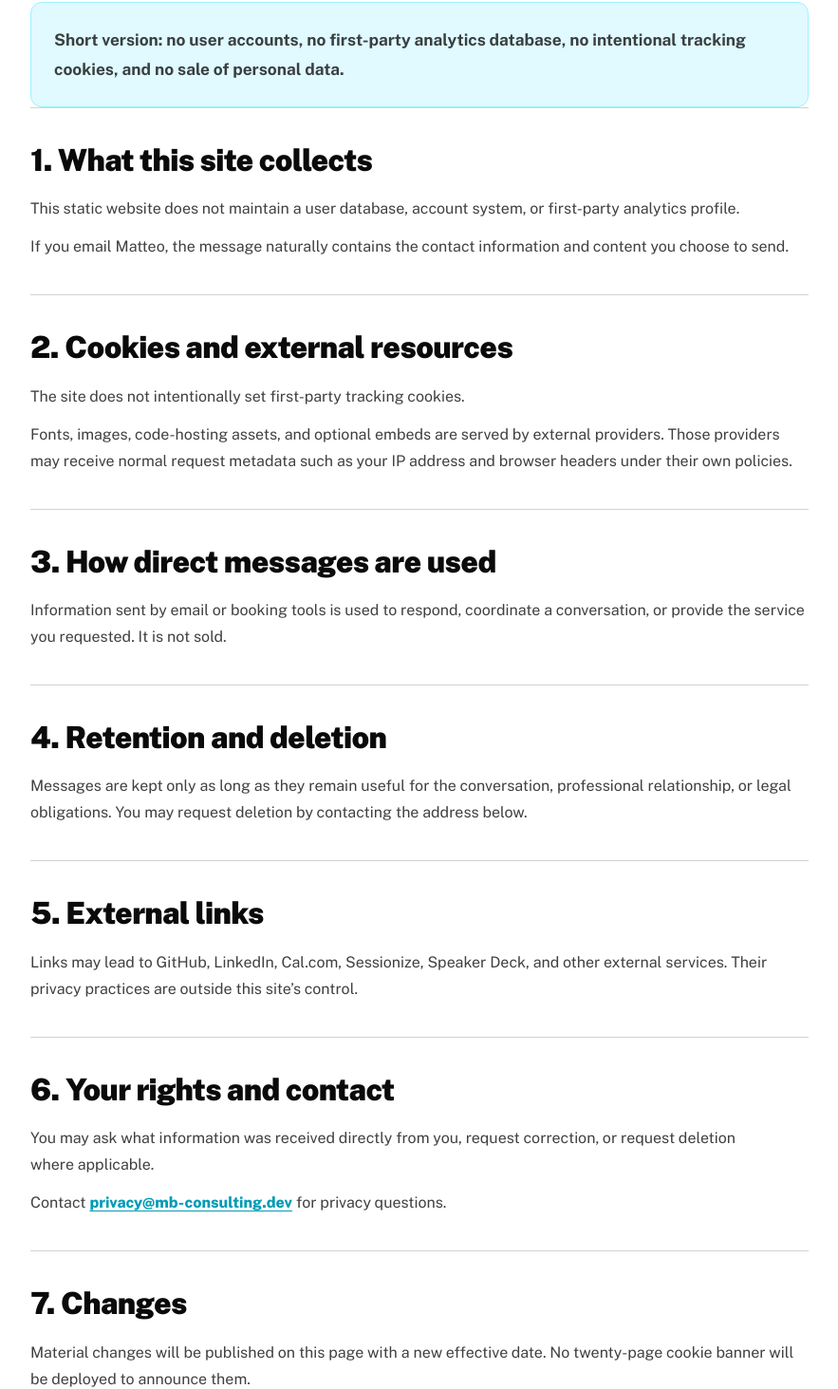
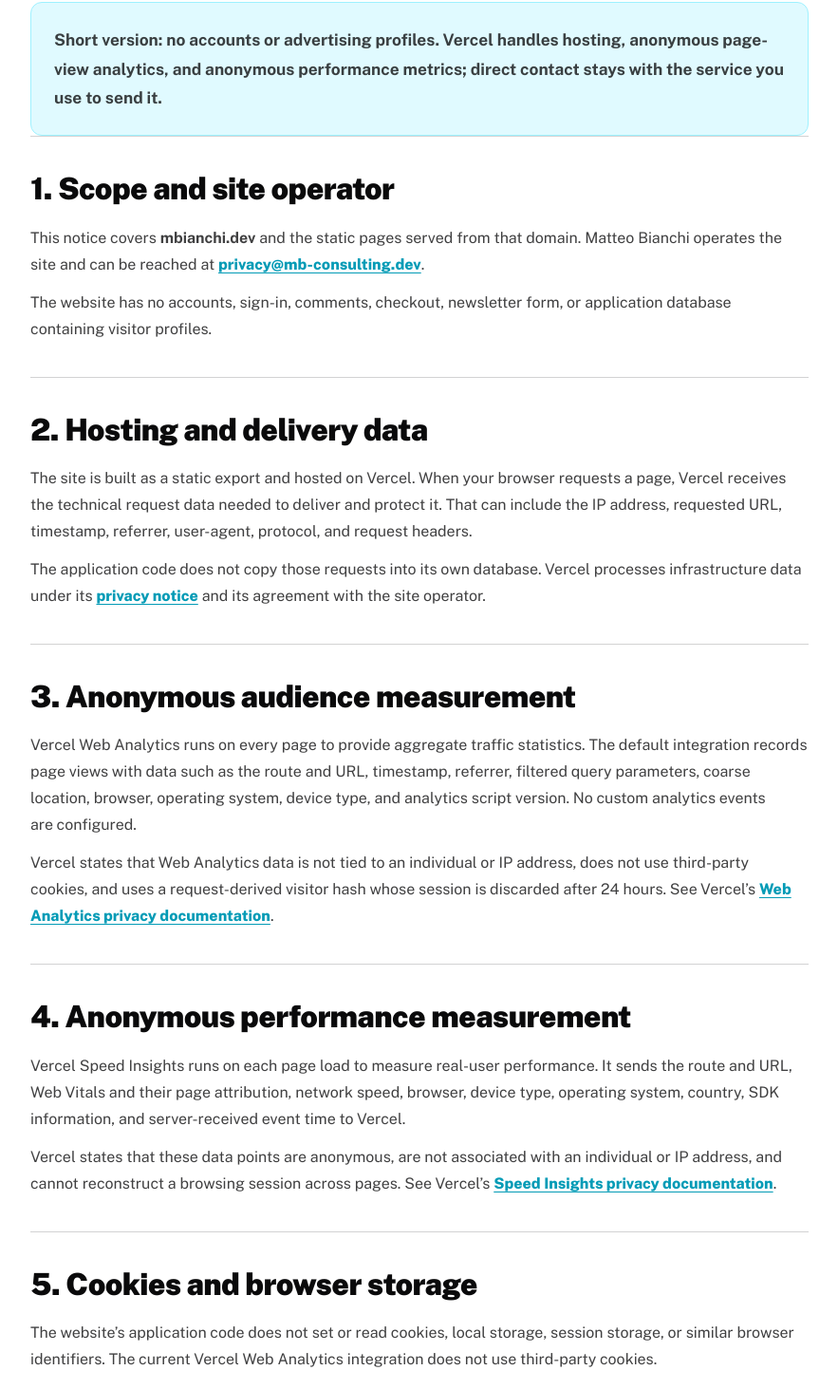
Before and after one commit to mbianchidev/mock-startup-website, a Next.js app: page /privacy in a window 1280 px wide. Shown: the part 974-2437 px from the top of the page at 95% size, without its empty margins (198-1081 px from the left). Built offline with nearby package versions, Linux system fonts and the light colour scheme.

Commit message:
feat: add privacy and cookie policies

```diff
--- a/src/app/privacy/page.tsx
+++ b/src/app/privacy/page.tsx
@@ -1,56 +1,68 @@
+import Link from 'next/link'
 import { LegalDocument } from '@/components/LegalDocument'
 import { createPageMetadata } from '@/lib/siteMetadata'
 
 export const metadata = createPageMetadata({
   title: 'Privacy — Matteo',
-  description: 'A plain-language privacy policy for the Matteo static website.',
+  description: 'How the Matteo website handles hosting data, anonymous measurement, and direct contact.',
   path: '/privacy/',
 })
 
 const sections = [
   {
-    title: 'What this site collects',
+    title: 'Scope and site operator',
     paragraphs: [
-      <>This static website does not maintain a user database, account system, or first-party analytics profile.</>,
-      <>If you email Matteo, the message naturally contains the contact information and content you choose to send.</>,
+      <>This notice covers <strong>mbianchi.dev</strong> and the static pages served from that domain. Matteo Bianchi operates the site and can be reached at <a href="mailto:privacy@mb-consulting.dev">privacy@mb-consulting.dev</a>.</>,
+      <>The website has no accounts, sign-in, comments, checkout, newsletter form, or application database containing visitor profiles.</>,
     ],
   },
   {
-    title: 'Cookies and external resources',
+    title: 'Hosting and delivery data',
     paragraphs: [
-      <>The site does not intentionally set first-party tracking cookies.</>,
-      <>Fonts, images, code-hosting assets, and optional embeds are served by external providers. Those providers may receive normal request metadata such as your IP address and browser headers under their own policies.</>,
+      <>The site is built as a static export and hosted on Vercel. When your browser requests a page, Vercel receives the technical request data needed to deliver and protect it. That can include the IP address, requested URL, timestamp, referrer, user-agent, protocol, and request headers.</>,
+      <>The application code does not copy those requests into its own database. Vercel processes infrastructure data under its <a href="https://vercel.com/legal/privacy-notice" target="_blank" rel="noopener noreferrer">privacy notice</a> and its agreement with the site operator.</>,
     ],
   },
   {
-    title: 'How direct messages are used',
+    title: 'Anonymous audience measurement',
     paragraphs: [
-      <>Information sent by email or booking tools is used to respond, coordinate a conversation, or provide the service you requested. It is not sold.</>,
+      <>Vercel Web Analytics runs on every page to provide aggregate traffic statistics. The default integration records page views with data such as the route and URL, timestamp, referrer, filtered query parameters, coarse location, browser, operating system, device type, and analytics script version. No custom analytics events are configured.</>,
+      <>Vercel states that Web Analytics data is not tied to an individual or IP address, does not use third-party cookies, and uses a request-derived visitor hash whose session is discarded after 24 hours. See Vercel’s <a href="https://vercel.com/docs/analytics/privacy-policy" target="_blank" rel="noopener noreferrer">Web Analytics privacy documentation</a>.</>,
     ],
   },
   {
-    title: 'Retention and deletion',
+    title: 'Anonymous performance measurement',
     paragraphs: [
-      <>Messages are kept only as long as they remain useful for the conversation, professional relationship, or legal obligations. You may request deletion by contacting the address below.</>,
+      <>Vercel Speed Insights runs on each page load to measure real-user performance. It sends the route and URL, Web Vitals and their page attribution, network speed, browser, device type, operating system, country, SDK information, and server-received event time to Vercel.</>,
+      <>Vercel states that these data points are anonymous, are not associated with an individual or IP address, and cannot reconstruct a browsing session across pages. See Vercel’s <a href="https://vercel.com/docs/speed-insights/privacy-policy" target="_blank" rel="noopener noreferrer">Speed Insights privacy documentation</a>.</>,
     ],
   },
   {
-    title: 'External links',
+    title: 'Cookies and browser storage',
     paragraphs: [
-      <>Links may lead to GitHub, LinkedIn, Cal.com, Sessionize, Speaker Deck, and other external services. Their privacy practices are outside this site’s control.</>,
+      <>The website’s application code does not set or read cookies, local storage, session storage, or similar browser identifiers. The current Vercel Web Analytics integration does not use third-party cookies.</>,
+      <>The separate <Link href="/cookies">Cookie Policy</Link> explains the current implementation and what changes would require a consent choice.</>,
     ],
   },
   {
-    title: 'Your rights and contact',
+    title: 'Messages and external services',
     paragraphs: [
-      <>You may ask what information was received directly from you, request correction, or request deletion where applicable.</>,
-      <>Contact <a href="mailto:privacy@mb-consulting.dev">privacy@mb-consulting.dev</a> for privacy questions.</>,
+      <>If you email Matteo, the message includes the address, contact details, and content you choose to provide. It is used to answer you, coordinate a conversation, or provide the service you requested; the website itself does not store the message.</>,
+      <>Links can take you to services such as GitHub, LinkedIn, Cal.com, Sessionize, Speaker Deck, and other external websites. Once you follow a link, that provider’s privacy and cookie practices apply. Information you give those services is not automatically copied into this website.</>,
+    ],
+  },
+  {
+    title: 'Purposes, retention, and choices',
+    paragraphs: [
+      <>Technical request data is processed to deliver and secure the site. Aggregate analytics and performance data are used to understand which pages are useful and whether the site works well. This site does not run advertising, build cross-site profiles, or sell visitor data.</>,
+      <>Vercel documents the 24-hour lifetime of the Web Analytics visitor session hash. Retention of aggregate analytics, performance, and infrastructure records is otherwise controlled through Vercel’s service and account settings; the application code creates no separate copy.</>,
+      <>Direct messages can remain in the relevant email or scheduling service. You may ask for access, correction, or deletion of information you sent directly, subject to applicable obligations, by emailing <a href="mailto:privacy@mb-consulting.dev">privacy@mb-consulting.dev</a>.</>,
     ],
   },
   {
     title: 'Changes',
     paragraphs: [
-      <>Material changes will be published on this page with a new effective date. No twenty-page cookie banner will be deployed to announce them.</>,
+      <>Material changes will be published here with a new effective date. If the site later introduces optional cookies or comparable browser storage, the policy and consent controls will be updated before that technology is used.</>,
     ],
   },
 ]
@@ -60,9 +72,9 @@
     <LegalDocument
       path="/privacy"
       title="Privacy without the surveillance novella."
-      description="A plain-language account of what this static site does, what external services may see, and how direct messages are handled."
-      summary="Short version: no user accounts, no first-party analytics database, no intentional tracking cookies, and no sale of personal data."
-      effectiveDate="July 13, 2026"
+      description="A plain-language account of the data involved in serving, measuring, and contacting this static website."
+      summary="Short version: no accounts or advertising profiles. Vercel handles hosting, anonymous page-view analytics, and anonymous performance metrics; direct contact stays with the service you use to send it."
+      effectiveDate="August 8, 2026"
       sections={sections}
     />
   )
--- a/src/components/Footer.tsx
+++ b/src/components/Footer.tsx
@@ -65,6 +65,8 @@
         <p className={styles.legalLinks}>
           <Link href="/privacy">Privacy</Link>
           <span aria-hidden="true">·</span>
+          <Link href="/cookies">Cookie Policy</Link>
+          <span aria-hidden="true">·</span>
           <Link href="/terms">Terms of Service</Link>
         </p>
       </div>
```
Also changed, not shown: src/app/cookies/page.tsx (added, +66 -0 lines), 2 other files (tests, documents, lock files or other folders).
